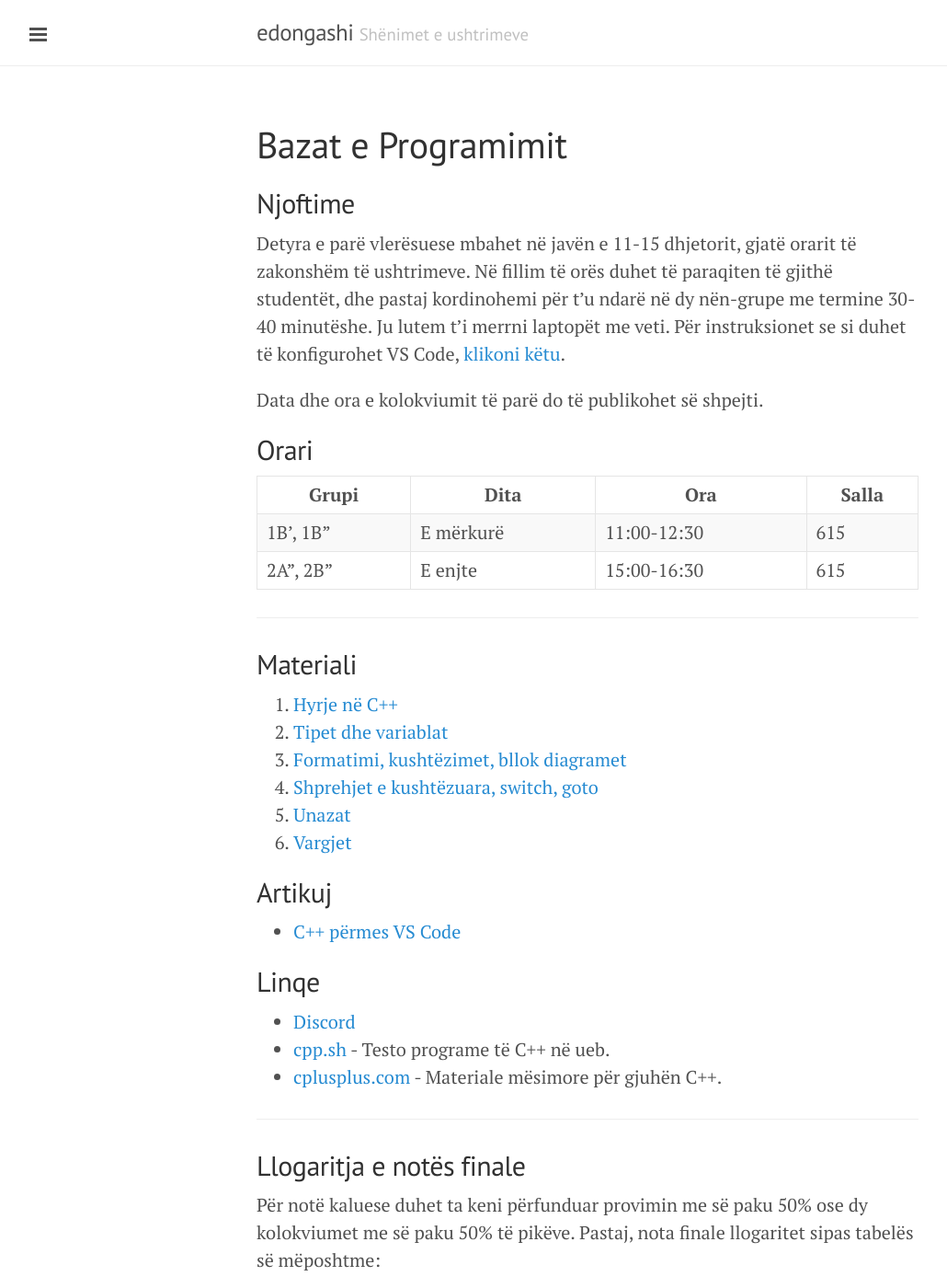
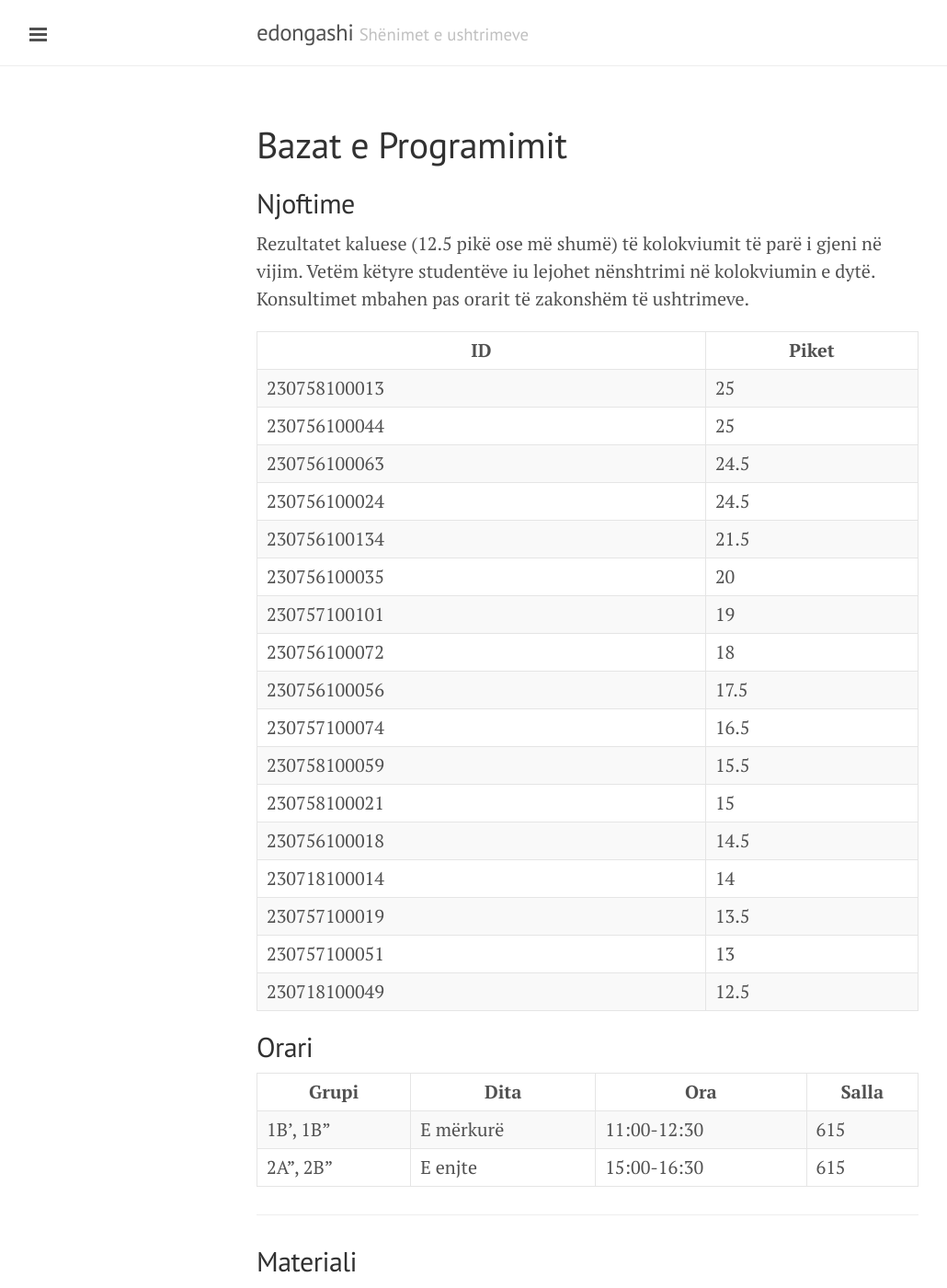
Before and after one commit to edongashi/edongashi.github.io, a Jekyll site: the page built from lendet/gjuhe-programuese/index.md, in a window 1280 px wide and 1400 px high. Shown: the whole window at 92% size, without its empty margins (1-1031 px from the left). Built offline with Jekyll 4.4.1, drawn with Linux system fonts in a browser that asks for light colours; our own code applies the rules of GitHub Pages for plain Markdown files; formulas are drawn with MathJax 3.

Commit message:
Add exam results

```diff
--- a/lendet/gjuhe-programuese/index.md
+++ b/lendet/gjuhe-programuese/index.md
@@ -9,18 +9,36 @@ suppresshooks: true
 
 ## Njoftime
 
-Detyra e parë vlerësuese mbahet në javën e 11-15 dhjetorit, gjatë orarit të zakonshëm të ushtrimeve.
-Në fillim të orës duhet të paraqiten të gjithë studentët, dhe pastaj kordinohemi për t'u ndarë në dy nën-grupe me termine 30-40 minutëshe.
-Ju lutem t'i merrni laptopët me veti. Për instruksionet se si duhet të konfigurohet VS Code, [klikoni këtu](/lendet/gjuhe-programuese/vs-code).
+Rezultatet kaluese (12.5 pikë ose më shumë) të kolokviumit të parë i gjeni në vijim.
+Vetëm këtyre studentëve iu lejohet nënshtrimi në kolokviumin e dytë.
+Konsultimet mbahen pas orarit të zakonshëm të ushtrimeve.
 
-Data dhe ora e kolokviumit të parë do të publikohet së shpejti.
+| ID           | Piket |
+| ------------ | ----- |
+| 230758100013 | 25    |
+| 230756100044 | 25    |
+| 230756100063 | 24.5  |
+| 230756100024 | 24.5  |
+| 230756100134 | 21.5  |
+| 230756100035 | 20    |
+| 230757100101 | 19    |
+| 230756100072 | 18    |
+| 230756100056 | 17.5  |
+| 230757100074 | 16.5  |
+| 230758100059 | 15.5  |
+| 230758100021 | 15    |
+| 230756100018 | 14.5  |
+| 230718100014 | 14    |
+| 230757100019 | 13.5  |
+| 230757100051 | 13    |
+| 230718100049 | 12.5  |
 
 ## Orari
 
-| Grupi        | Dita       | Ora             | Salla   |
-| ------------ | ---------- | --------------- | ------- |
-| 1B', 1B"     | E mërkurë  | 11:00-12:30     | 615     |
-| 2A", 2B"     | E enjte    | 15:00-16:30     | 615     |
+| Grupi    | Dita      | Ora         | Salla |
+| -------- | --------- | ----------- | ----- |
+| 1B', 1B" | E mërkurë | 11:00-12:30 | 615   |
+| 2A", 2B" | E enjte   | 15:00-16:30 | 615   |
 
 ---
 
```
